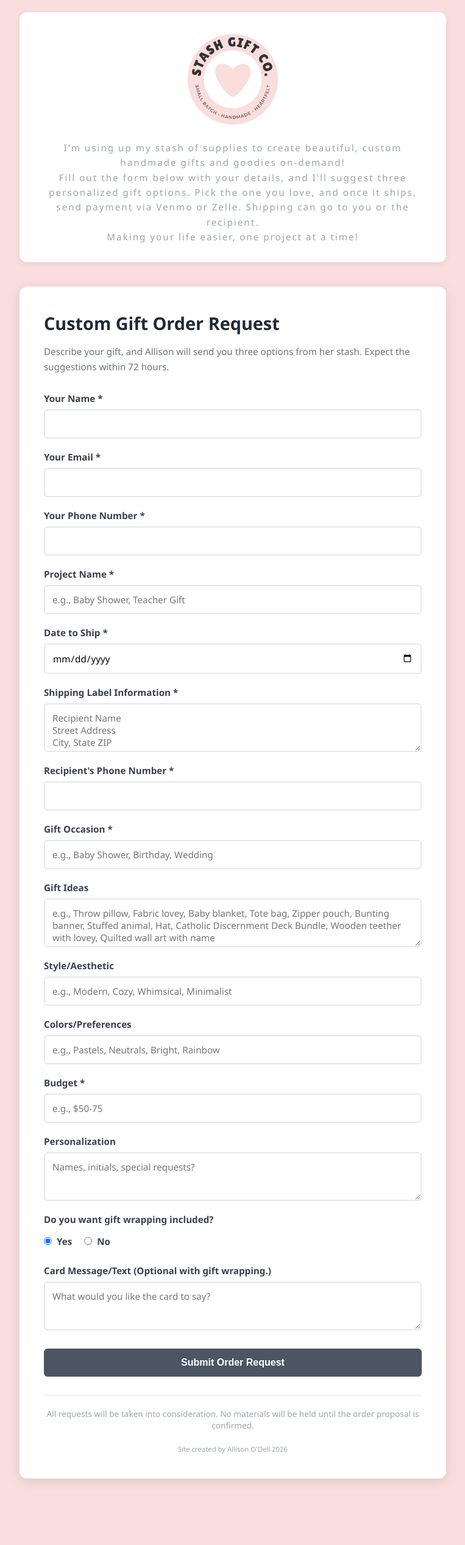
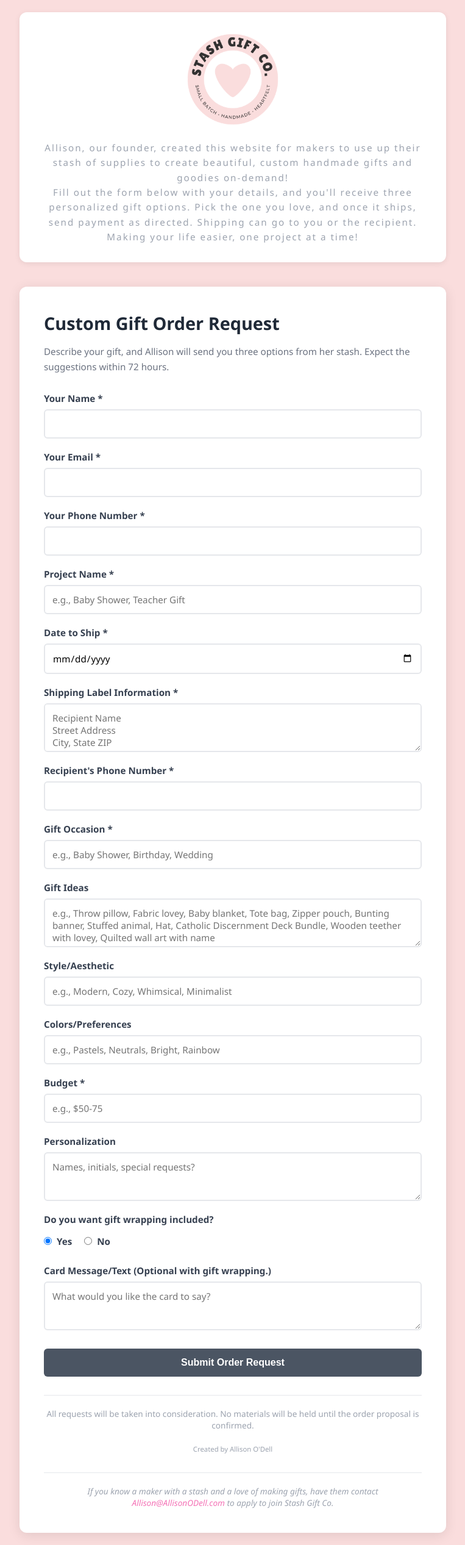
Before and after one commit to Polish-in-a-Year/stashgiftco, a React (Create React App) app: page / in a window 1280 px wide. Shown: the whole page at 61% size, without its empty margins (258-1021 px from the left). Before the commit the page ends 2444 px from the top, so only its background shows below. Built offline with nearby package versions, Linux system fonts and the light colour scheme.

Commit message:
Update text and add application paragraph

```diff
--- a/src/App.js
+++ b/src/App.js
@@ -69,7 +69,7 @@ export default function App() {
       <header className="header">
   <img src={require('./logo.png')} alt="Stash Gift Co - Small Batch Handmade Heartfelt" className="logo-img" />
   <div className="header-text">
-    <p>I'm using up my stash of supplies to create beautiful, custom handmade gifts and goodies on-demand!<br />Fill out the form below with your details, and I'll suggest three personalized gift options. Pick the one you love, and once it ships, send payment via Venmo or Zelle. Shipping can go to you or the recipient.<br />Making your life easier, one project at a time!</p>
+    <p>Allison, our founder, created this website for makers to use up their stash of supplies to create beautiful, custom handmade gifts and goodies on-demand!<br />Fill out the form below with your details, and you'll receive three personalized gift options. Pick the one you love, and once it ships, send payment as directed. Shipping can go to you or the recipient.<br />Making your life easier, one project at a time!</p>
   </div>
 </header>
 
@@ -165,7 +165,9 @@ export default function App() {
           <button type="submit" className="submit-btn">Submit Order Request</button>
         </form>
 
-    <p className="footer-note">All requests will be taken into consideration. No materials will be held until the order proposal is confirmed.<br /><br /><small>Site created by Allison O'Dell 2026</small></p>
+  <p className="footer-note">All requests will be taken into consideration. No materials will be held until the order proposal is confirmed.<br /><br /><small>Created by Allison O'Dell</small></p>
+
+<p className="footer-note" style={{marginTop: '30px', fontStyle: 'italic'}}>If you know a maker with a stash and a love of making gifts, have them contact <a href="mailto:Allison@AllisonODell.com" style={{color: '#f472b6', textDecoration: 'none'}}>Allison@AllisonODell.com</a> to apply to join Stash Gift Co.</p>
       </main>
     </div>
   );
```
